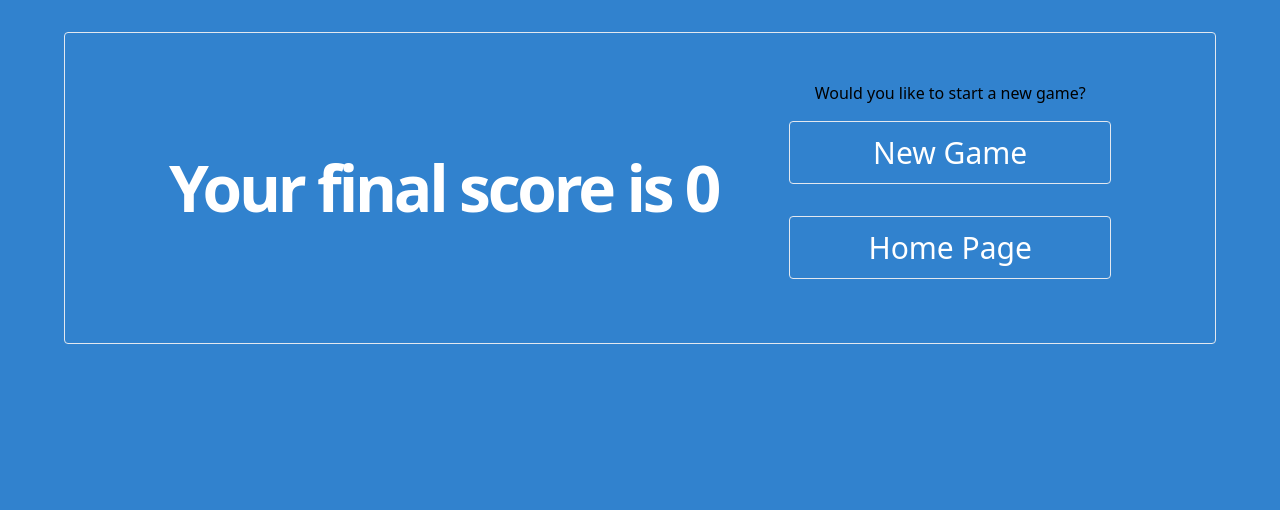
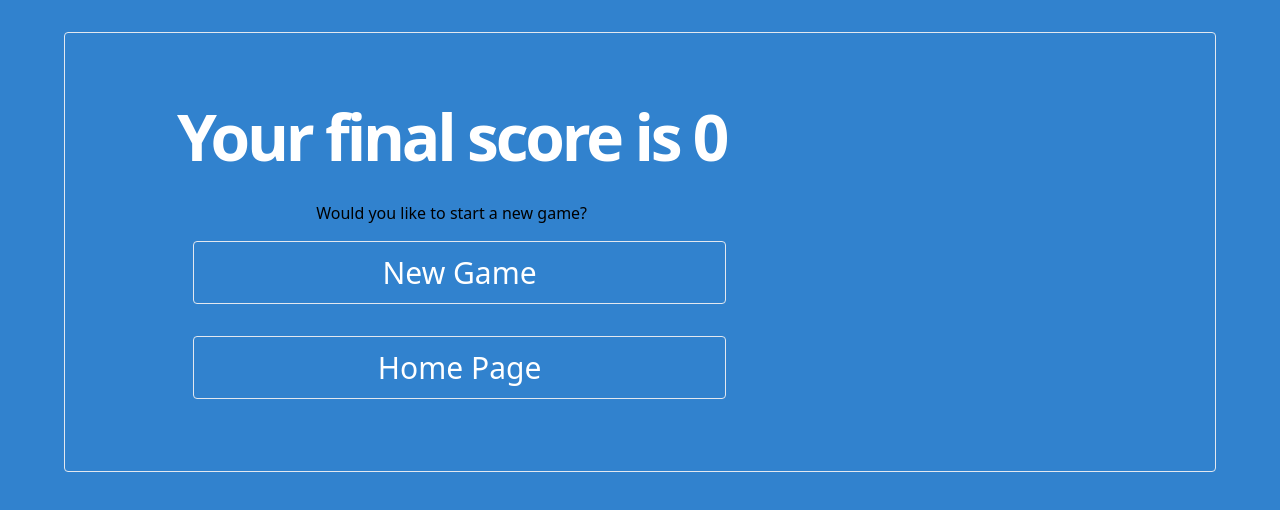
Before and after one commit to alexjcalvillo/hackathon-jeopardy, a React (Create React App) app: page /#/endgame in a window 1280 px wide. Shown: the top 510 px of the page. Built offline with nearby package versions, Linux system fonts and the light colour scheme.

Commit message:
makes some style adjustments with buttons in EndGame component.

```diff
--- a/src/components/views/EndGameView/EndGame.js
+++ b/src/components/views/EndGameView/EndGame.js
@@ -21,11 +21,14 @@ const EndGame = (props) => {
   };
 
   return (
-    <div className="flex justify-between items-center w-full space-x-4 p-2">
-      <h4 className="text-6xl text-white font-bold tracking-tighter">
-        Your final score is {score}
-      </h4>
-      <div>
+    <div className="p-2">
+      <div className="w-1/3 items-center w-full space-x-4 p-2">
+        <h4 className="text-6xl text-white font-bold tracking-tighter">
+          Your final score is {score}
+        </h4>
+      </div>
+
+      <div className="items-center w-full space-x-4 p-2">
         <p>Would you like to start a new game?</p>
         <div>
           <ActionButton text="New Game" onClick={startNewGame} />
--- a/src/components/views/FinalJeopardyView/FinalJeopardyView.js
+++ b/src/components/views/FinalJeopardyView/FinalJeopardyView.js
@@ -88,7 +88,7 @@ const FinalJeopardyView = () => {
     console.log(keywords, answerWords);
     return determineAnswerMatch(keywords, answerWords);
   };
-  console.log(answer, clues);
+
   return (
     <div className="w-full border">
       {gameOver ? (
@@ -112,6 +112,8 @@ const FinalJeopardyView = () => {
               max={`${currScore}`}
               required
             />
+
+            {!wagerConfirmed && (
               <button
                 type="submit"
                 disabled={wagerConfirmed}
@@ -122,6 +124,7 @@ const FinalJeopardyView = () => {
                 Confirm Wager
                 {/* <ActionButton text="confirm wager" status={wagerConfirmed} /> */}
               </button>
+            )}
           </form>
         </div>
         {clues && clues.category && (
@@ -145,8 +148,10 @@ const FinalJeopardyView = () => {
           />
           <span>?</span>
           <div className="mx-auto w-1/4" onClick={() => submitAnswer()}>
-            {gameOver && <p>Correct Answer: {clues.answer}</p>}
+            {gameOver && <p className="mt-4">Correct Answer: {clues.answer}</p>}
+            {!gameOver && (
               <ActionButton text="Submit Answer" status={gameOver} />
+            )}
           </div>
 
           {!gameOver && <Timer seconds={30} time={() => timeCheck()} />}
```
Lines whose indentation alone changed are shown as unchanged.
